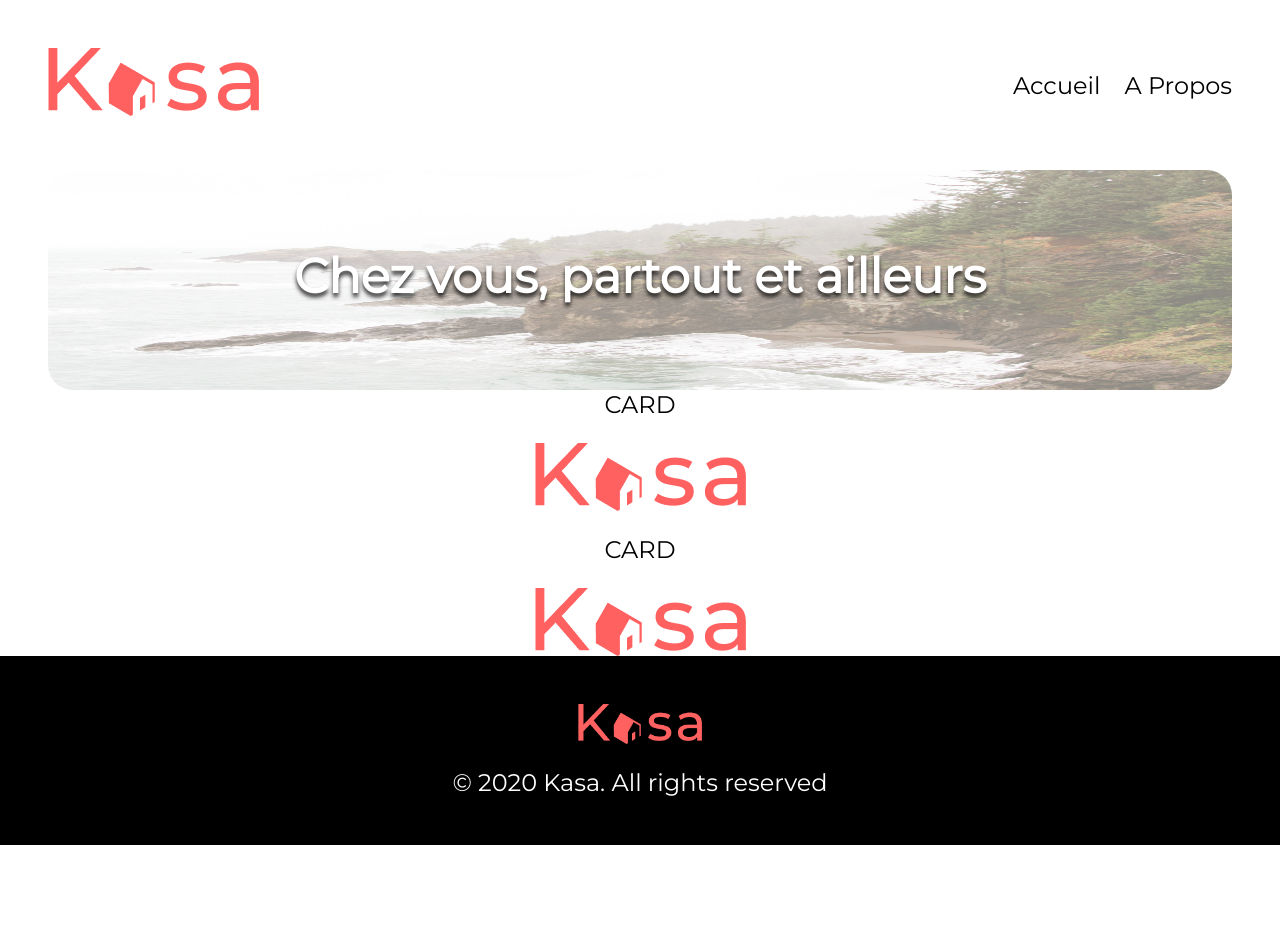
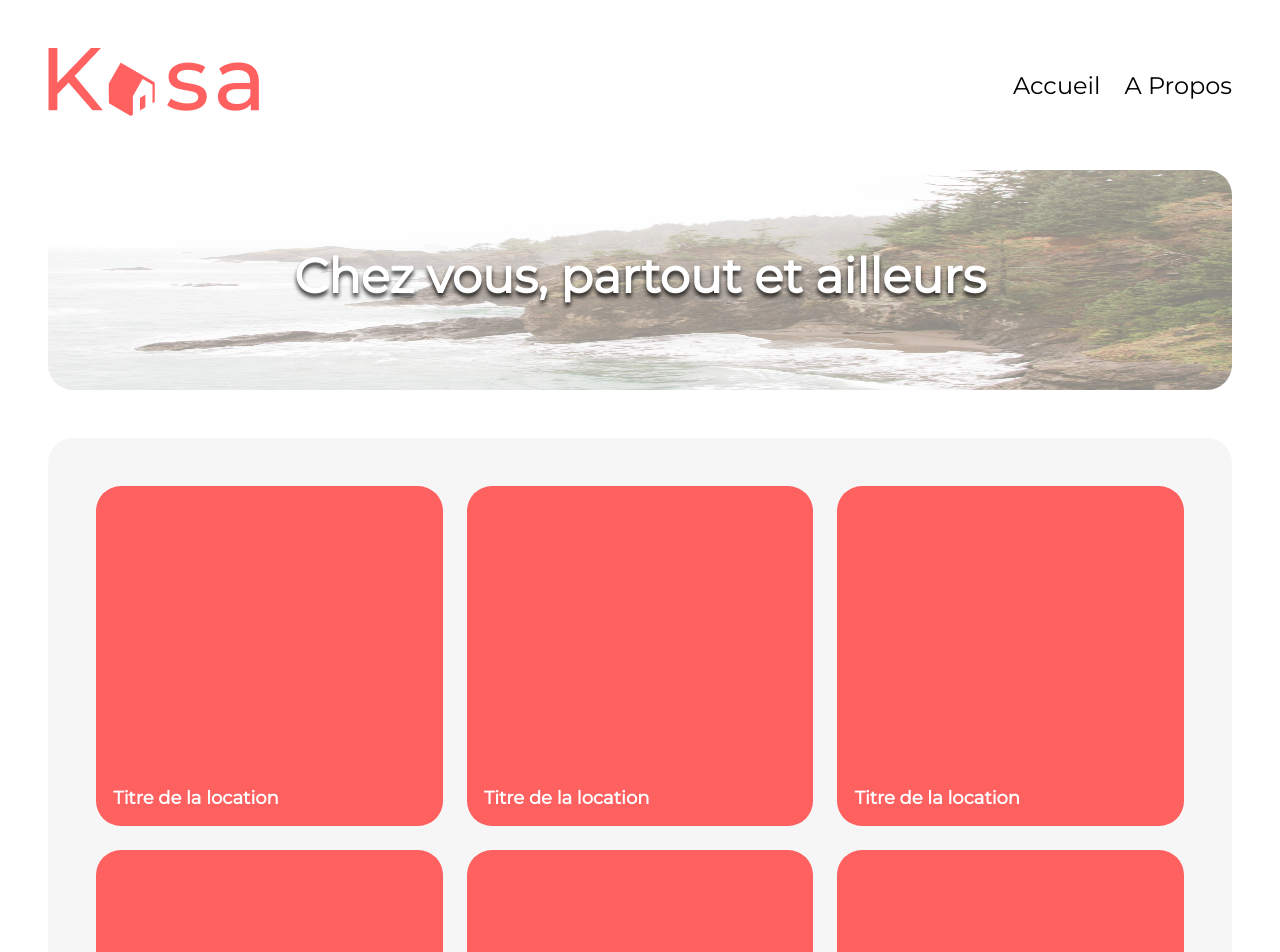
Before and after one commit to Streyan/Openclassrooms_kasa, a React (Vite) app: page / in a window 1280 px wide. Shown: the top 952 px of the page. Before the commit the page ends 845 px from the top, so only its background shows below. Built offline with nearby package versions, Linux system fonts and the light colour scheme.

Commit message:
first try at cards

```diff
--- /dev/null
+++ b/src/assets/styles/components/_card.scss
@@ -0,0 +1,21 @@
+.card {
+  height: 340px;
+  position: relative;
+  background-color: #ff6060;
+  border-radius: 25px;
+  &_picture {
+  }
+  &_background {
+  }
+  &_blur {
+  }
+  &_title {
+    z-index: 10000;
+    font-weight: 700;
+    font-size: 18px;
+    color: white;
+    position: absolute;
+    bottom: 5%;
+    left: 5%;
+  }
+}
--- /dev/null
+++ b/src/assets/styles/layout/_cards.scss
@@ -0,0 +1,9 @@
+.cards {
+  display: grid;
+  grid-template-columns: 1fr 1fr 1fr;
+  padding: 2rem;
+  background-color: #f6f6f6;
+  border-radius: 25px;
+  margin: 2rem;
+  gap: 1rem;
+}
--- a/src/assets/styles/main.scss
+++ b/src/assets/styles/main.scss
@@ -2,6 +2,8 @@
 @use "./base/_reset.scss";
 @use "./base/_normalize.scss";
 @use "./components/_banner.scss";
+@use "./components/_card.scss";
+@use "./layout/_cards.scss";
 @use "./layout/_header.scss";
 @use "./layout/_footer.scss";
 @use "./utils/_layout.scss";
--- a/src/components/card.tsx
+++ b/src/components/card.tsx
@@ -1,10 +1,20 @@
-import logo from "../assets/images/LOGO.png";
+interface Props {
+  title?: string;
+  imageURL?: string;
+}
 
-function Card() {
+function Card({ title, imageURL }: Props) {
   return (
-    <div className="flex-column">
-      CARD
-      <img src={logo} className="logo" alt="Kasa logo" />
+    <div className="flex-column card">
+      <p className="card_title">{title ?? "Titre de la location"}</p>
+      <div className="card_background">
+        <div className="card_blur"></div>
+        <img
+          className="card_picture"
+          src={imageURL ?? "./src/assets/images/LOGO.png"}
+          alt="image de la location"
+        />
+      </div>
     </div>
   );
 }
--- a/src/components/cards.tsx
+++ b/src/components/cards.tsx
@@ -2,7 +2,11 @@ import Card from "./card";
 
 function Cards() {
   return (
-    <div className="flex-column">
+    <div className="cards">
+      <Card />
+      <Card />
+      <Card />
+      <Card />
       <Card />
       <Card />
     </div>
```
